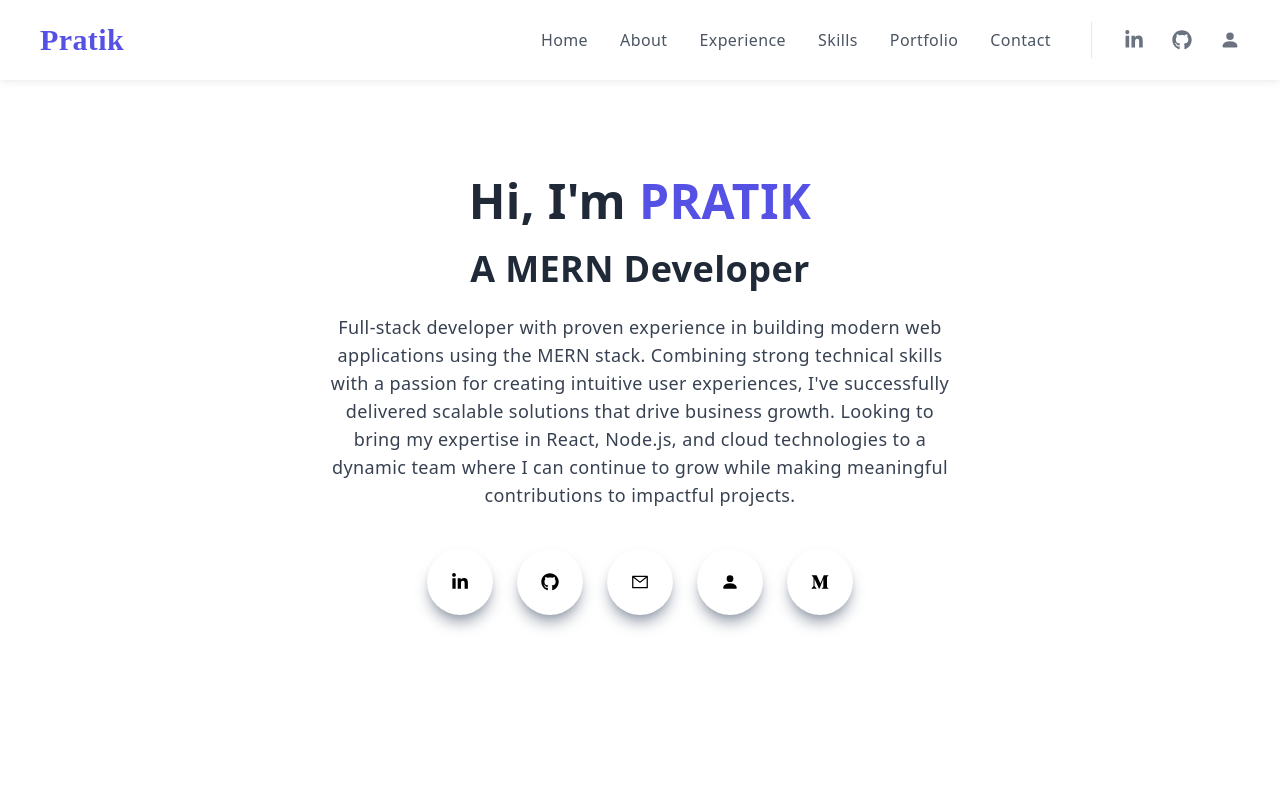
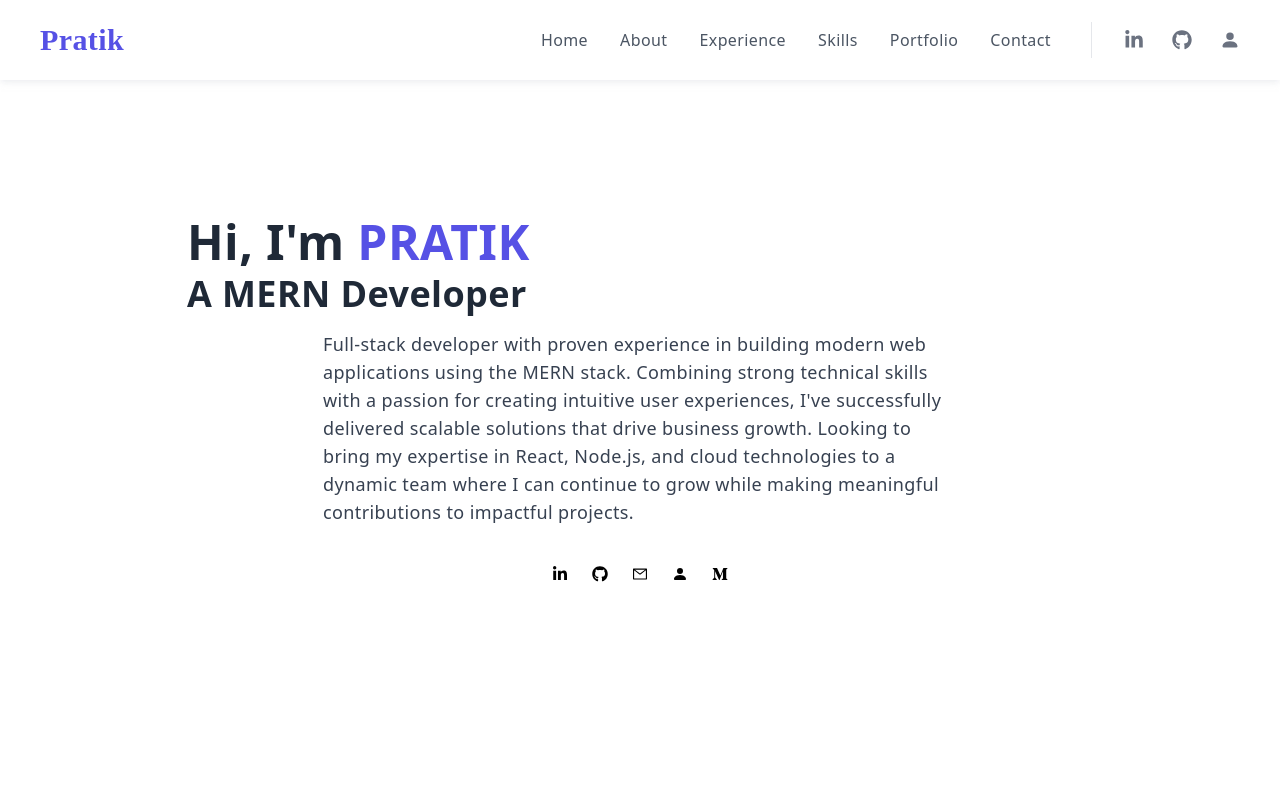
Before and after one commit to PratikMane09/PratikPortfolioReact, a React (Create React App) app: page / in a window 1280 px wide. Shown: the top 800 px of the page. Built offline with nearby package versions, Linux system fonts and the light colour scheme.

Commit message:
Update Home.jsx

```diff
--- a/src/components/Home.jsx
+++ b/src/components/Home.jsx
@@ -6,16 +6,21 @@ import { Link } from "react-scroll";
 
 const Home = () => {
   return (
-    <div name="home" className="w-full h-screen text-center">
-      <div className="max-w-[1240px] w-full h-full mx-auto p-4 flex flex-col justify-center items-center">
-        <div className="w-full md:w-4/5 lg:w-3/4">
-          <h1 className="text-3xl sm:text-4xl md:text-5xl font-bold py-4 text-gray-800">
+    <div name="home" className="relative w-full min-h-screen flex items-center">
+      <div className="absolute inset-0 flex items-center justify-center">
+        <div className="w-full max-w-[1240px] px-4 py-8 md:py-12">
+          <div className="flex flex-col items-center justify-center">
+            <div className="w-full md:w-4/5 lg:w-3/4 space-y-4">
+              <div className="space-y-2">
+                <h1 className="text-3xl sm:text-4xl md:text-5xl font-bold text-gray-800">
                   Hi, I&#39;m <span className="text-[#5651e5]">PRATIK</span>
                 </h1>
-          <h1 className="text-2xl sm:text-3xl md:text-4xl font-bold py-2 text-gray-800">
+                <h2 className="text-2xl sm:text-3xl md:text-4xl font-bold text-gray-800">
                   A MERN Developer
-          </h1>
-          <p className="py-4 text-gray-700 text-base sm:text-lg max-w-[90%] md:max-w-[80%] lg:max-w-[70%] m-auto">
+                </h2>
+              </div>
+
+              <p className="text-base sm:text-lg text-gray-700 max-w-[90%] md:max-w-[80%] lg:max-w-[70%] mx-auto">
                 Full-stack developer with proven experience in building modern web
                 applications using the MERN stack. Combining strong technical skills
                 with a passion for creating intuitive user experiences, I've
@@ -24,57 +29,72 @@ const Home = () => {
                 technologies to a dynamic team where I can continue to grow while
                 making meaningful contributions to impactful projects.
               </p>
-          <div className="flex items-center justify-center gap-3 sm:gap-4 md:gap-6 m-auto py-6">
-            <a
+
+              <div className="flex items-center justify-center gap-4 md:gap-6 pt-6">
+                <SocialLink
                   href="https://www.linkedin.com/in/pratik-mane-09s09/"
-              target="_blank"
-              rel="noreferrer"
                   aria-label="LinkedIn Profile"
                 >
-              <div className="rounded-full shadow-lg shadow-gray-400 p-3 sm:p-4 md:p-6 cursor-pointer hover:scale-110 ease-in duration-300">
-                <FaLinkedinIn className="text-sm sm:text-base md:text-lg" />
-              </div>
-            </a>
-            <a
+                  <FaLinkedinIn />
+                </SocialLink>
+
+                <SocialLink
                   href="https://github.com/PratikMane09"
-              target="_blank"
-              rel="noreferrer"
                   aria-label="GitHub Profile"
                 >
-              <div className="rounded-full shadow-lg shadow-gray-400 p-3 sm:p-4 md:p-6 cursor-pointer hover:scale-110 ease-in duration-300">
-                <FaGithub className="text-sm sm:text-base md:text-lg" />
-              </div>
-            </a>
+                  <FaGithub />
+                </SocialLink>
+
                 <Link to="contact">
-              <div className="rounded-full shadow-lg shadow-gray-400 p-3 sm:p-4 md:p-6 cursor-pointer hover:scale-110 ease-in duration-300">
-                <AiOutlineMail className="text-sm sm:text-base md:text-lg" />
+                  <div className="social-icon">
+                    <AiOutlineMail />
                   </div>
                 </Link>
-            <a
+
+                <SocialLink
                   href="https://drive.google.com/file/d/1aaIQr4qsqkjHx-OVz4cd11LuXtz3TWpv/view?usp=sharing"
-              target="_blank"
-              rel="noreferrer"
                   aria-label="Resume"
                 >
-              <div className="rounded-full shadow-lg shadow-gray-400 p-3 sm:p-4 md:p-6 cursor-pointer hover:scale-110 ease-in duration-300">
-                <BsFillPersonFill className="text-sm sm:text-base md:text-lg" />
-              </div>
-            </a>
-            <a
+                  <BsFillPersonFill />
+                </SocialLink>
+
+                <SocialLink
                   href="https://medium.com/@Pratik_Mane_9"
-              target="_blank"
-              rel="noreferrer"
                   aria-label="Medium Profile"
                 >
-              <div className="rounded-full shadow-lg shadow-gray-400 p-3 sm:p-4 md:p-6 cursor-pointer hover:scale-110 ease-in duration-300">
-                <FaMediumM className="text-sm sm:text-base md:text-lg" />
-              </div>
-            </a>
+                  <FaMediumM />
+                </SocialLink>
               </div>
             </div>
           </div>
         </div>
+      </div>
+
+      <style jsx>{`
+        .social-icon {
+          @apply rounded-full shadow-lg shadow-gray-400 p-3 sm:p-4 cursor-pointer
+                 hover:scale-110 ease-in duration-300 flex items-center justify-center;
+        }
+        .social-icon > svg {
+          @apply text-base sm:text-lg md:text-xl;
+        }
+      `}</style>
+    </div>
   );
 };
 
+// Reusable component for social links
+const SocialLink = ({ href, children, ...props }) => (
+  <a
+    href={href}
+    target="_blank"
+    rel="noreferrer"
+    {...props}
+  >
+    <div className="social-icon">
+      {children}
+    </div>
+  </a>
+);
+
 export default Home;
```
Lines whose indentation alone changed are shown as unchanged.
